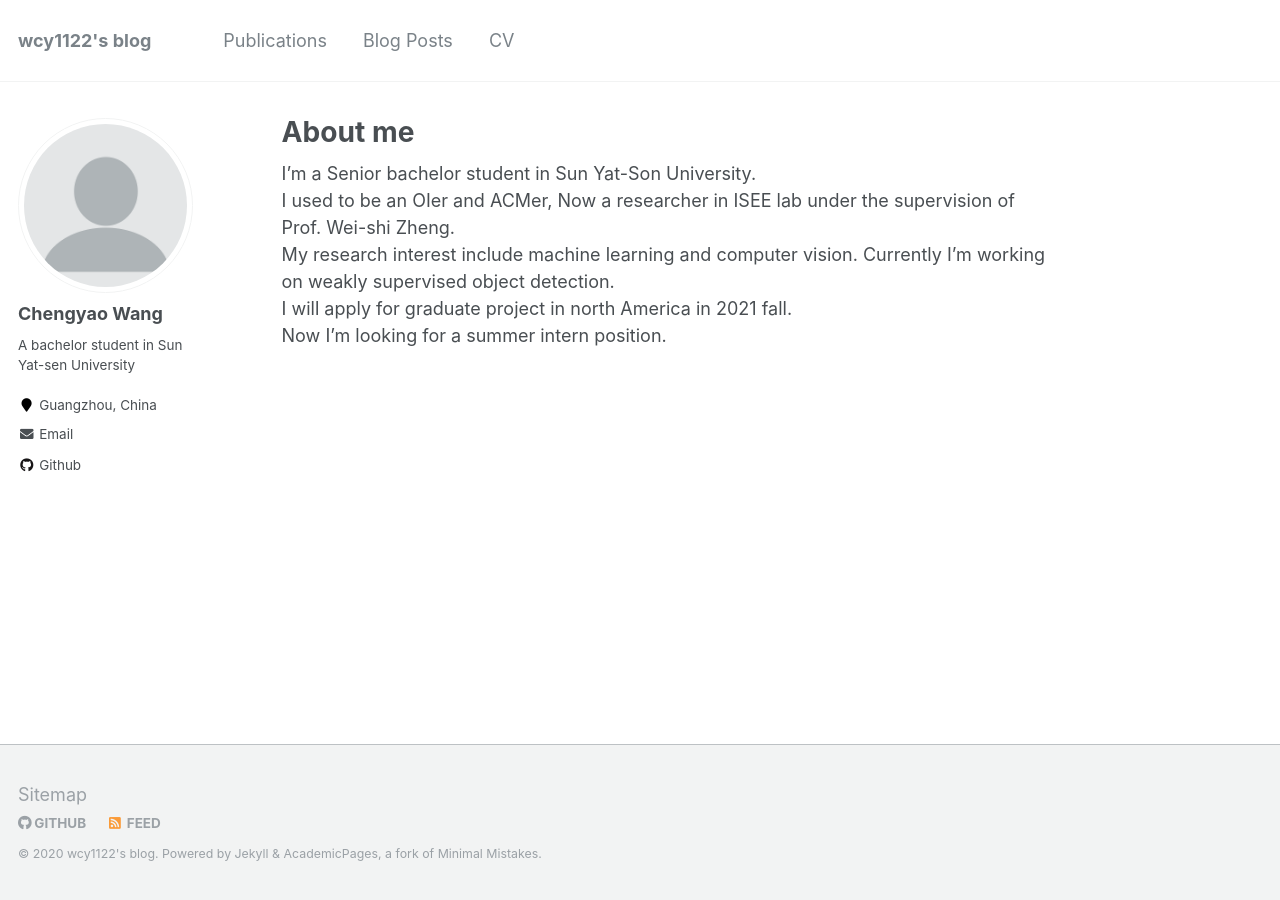
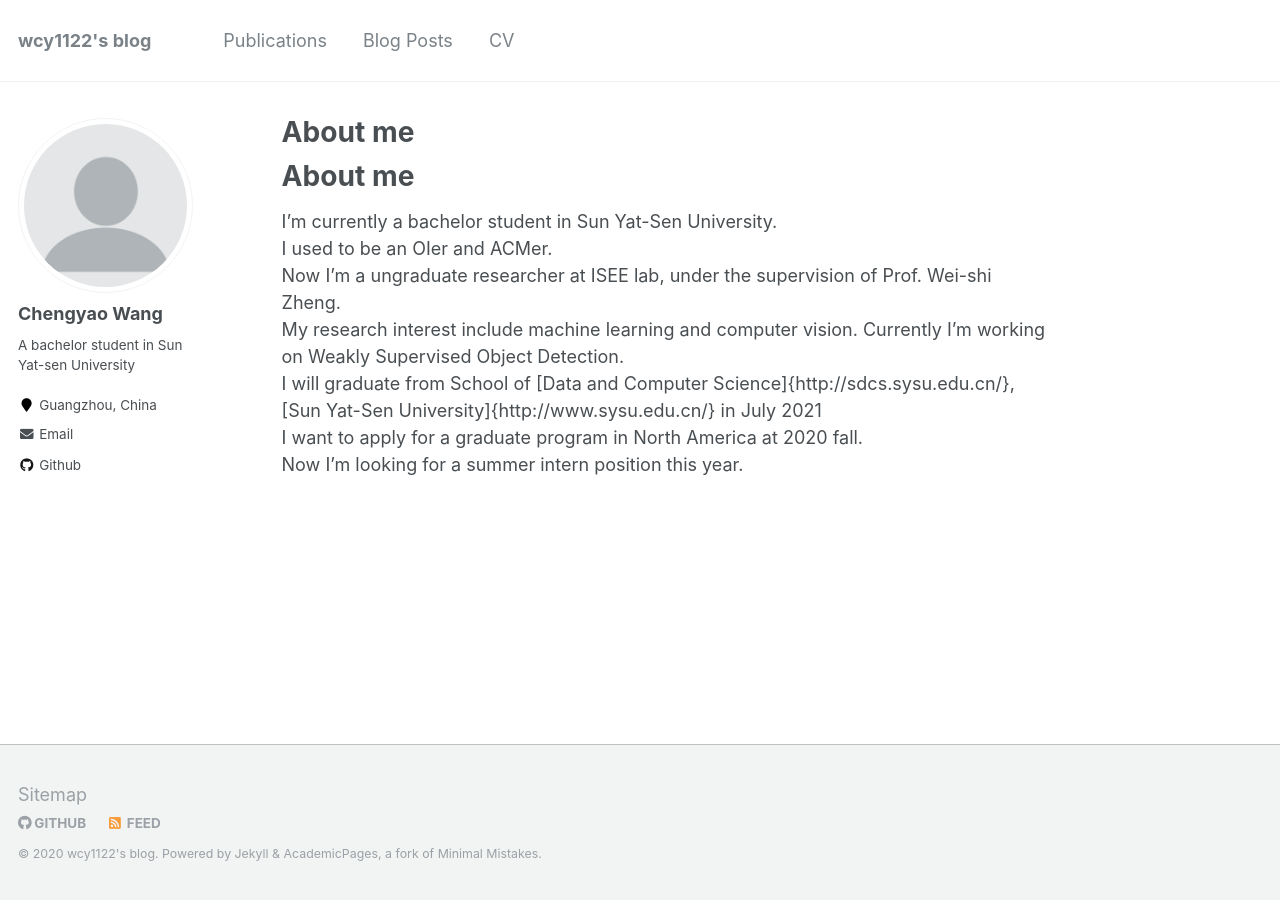
Before and after one commit to wcy1122/wcy1122.github.io, a Jekyll site: the page built from _pages/about.md, in a window 1280 px wide. Built offline with Jekyll 4.4.1, drawn with Linux system fonts in a browser that asks for light colours; our own code applies the rules of GitHub Pages for plain Markdown files.

Commit message:
Update about.md

```diff
--- a/_pages/about.md
+++ b/_pages/about.md
@@ -8,9 +7,12 @@ redirect_from:
   - /about.html
 ---
 
-
-I'm a Senior bachelor student in Sun Yat-Son University.<br>
-I used to be an OIer and ACMer, Now a researcher in ISEE lab under the supervision of Prof. Wei-shi Zheng.<br>
-My research interest include machine learning and computer vision. Currently I'm working on weakly supervised object detection.<br>
-I will apply for graduate project in north America in 2021 fall.<br>
-Now I'm looking for a summer intern position.<br>
+About me
+======
+I'm currently a bachelor student in Sun Yat-Sen University.<br>
+I used to be an OIer and ACMer.<br>
+Now I'm a ungraduate researcher at ISEE lab, under the supervision of Prof. Wei-shi Zheng.<br>
+My research interest include machine learning and computer vision. Currently I'm working on Weakly Supervised Object Detection.<br>
+I will graduate from School of [Data and Computer Science]{http://sdcs.sysu.edu.cn/}, [Sun Yat-Sen University]{http://www.sysu.edu.cn/} in July 2021<br>
+I want to apply for a graduate program in North America at 2020 fall.<br>
+Now I'm looking for a summer intern position this year.<br>
```
Also changed, not shown: other parts of _pages/about.md (+0 -1 lines).
